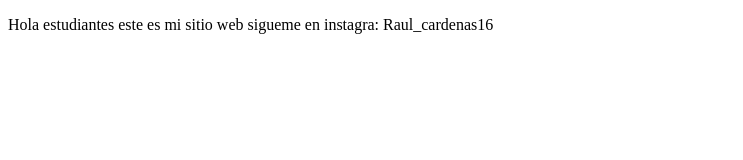
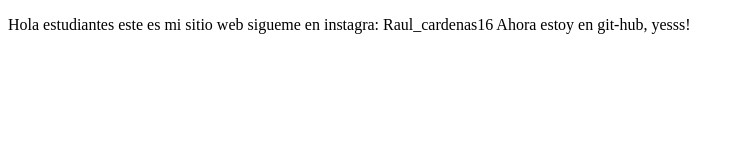
Before and after one commit to raulcardenas1999/OpenCodeVS, a plain HTML site: page index.html in a window 1280 px wide. Shown: the whole page, without its empty margins (0-743 px from the left). Drawn offline with Linux system fonts and the light colour scheme.

Commit message:
Mi segundo Commit en Git-Hub

```diff
--- a/index.html
+++ b/index.html
@@ -9,6 +9,7 @@
   <p>
     Hola estudiantes este es mi sitio web
     sigueme en instagra: Raul_cardenas16
+    Ahora estoy en git-hub, yesss!
   </p>
 </body>
 </html>
```
